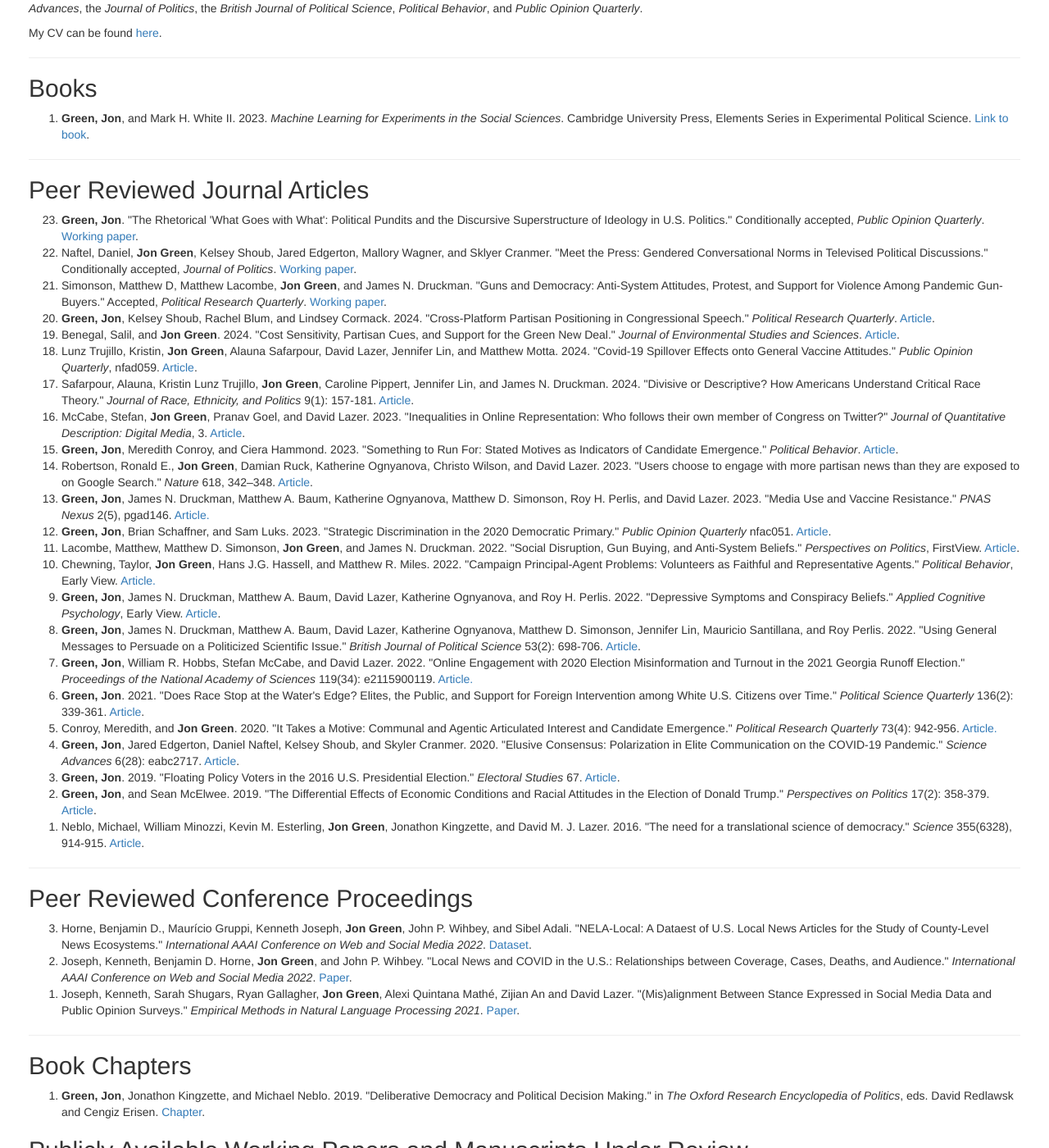
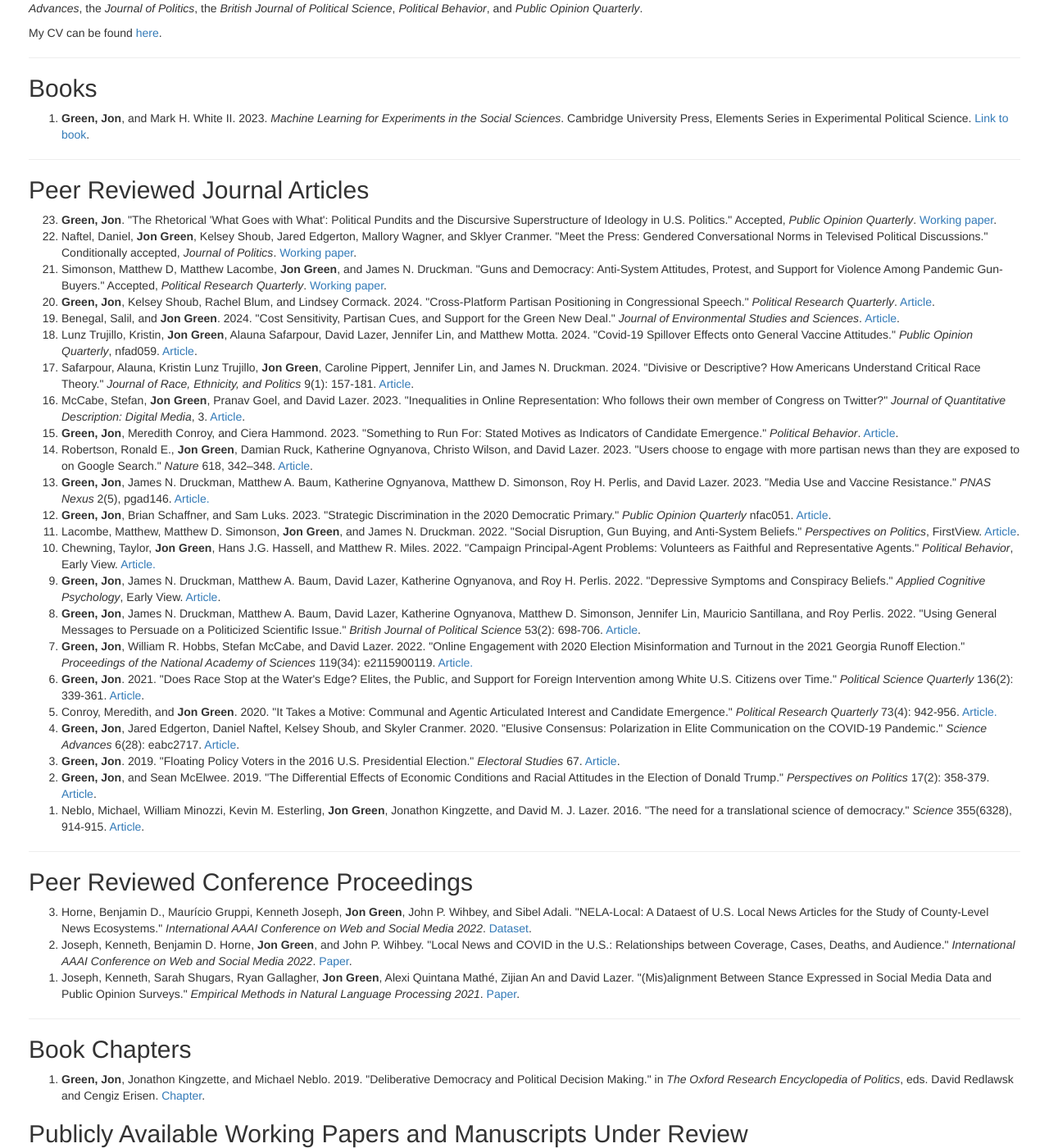
Before and after one commit to jgreen4919/jgreen4919.github.io, a Jekyll site: the page index.html, which Jekyll copies as it is, in a window 1280 px wide and 1400 px high, scrolled down 601 px. Shown: the whole window at 82% size. Built offline with Jekyll 4.4.1, drawn with Linux system fonts in a browser that asks for light colours; some of the changed text lies outside the part shown.

Commit message:
misc updates

```diff
--- a/index.html
+++ b/index.html
@@ -40,7 +40,7 @@
     <hr>
     <h2>Peer Reviewed Journal Articles</h2>
     <ol reversed>
-    <li> <strong>Green, Jon</strong>. "The Rhetorical 'What Goes with What': Political Pundits and the Discursive Superstructure of Ideology in U.S. Politics." Conditionally accepted, <i>Public Opinion Quarterly</i>. <a href="https://osf.io/vwqnf">Working paper</a>.</li>
+    <li> <strong>Green, Jon</strong>. "The Rhetorical 'What Goes with What': Political Pundits and the Discursive Superstructure of Ideology in U.S. Politics." Accepted, <i>Public Opinion Quarterly</i>. <a href="https://osf.io/vwqnf">Working paper</a>.</li>
     <li>Naftel, Daniel, <strong>Jon Green</strong>, Kelsey Shoub, Jared Edgerton, Mallory Wagner, and Sklyer Cranmer. "Meet the Press: Gendered Conversational Norms in Televised Political Discussions." Conditionally accepted, <i>Journal of Politics</i>. <a href="https://osf.io/my8us/">Working paper</a>.</li>
     <li>Simonson, Matthew D, Matthew Lacombe, <strong>Jon Green</strong>, and James N. Druckman. "Guns and Democracy: Anti-System Attitudes, Protest, and Support for Violence Among Pandemic Gun-Buyers." Accepted, <i>Political Research Quarterly</i>. <a href="https://www.ipr.northwestern.edu/our-work/working-papers/2022/wp-22-37.html">Working paper</a>.</li>
     <li> <strong>Green, Jon</strong>, Kelsey Shoub, Rachel Blum, and Lindsey Cormack. 2024. "Cross-Platform Partisan Positioning in Congressional Speech." <i>Political Research Quarterly</i>. <a href="https://journals.sagepub.com/doi/10.1177/10659129241236685">Article</a>.</li>
```
Also changed, not shown: other parts of index.html (+2 -2 lines), 4 other files.
